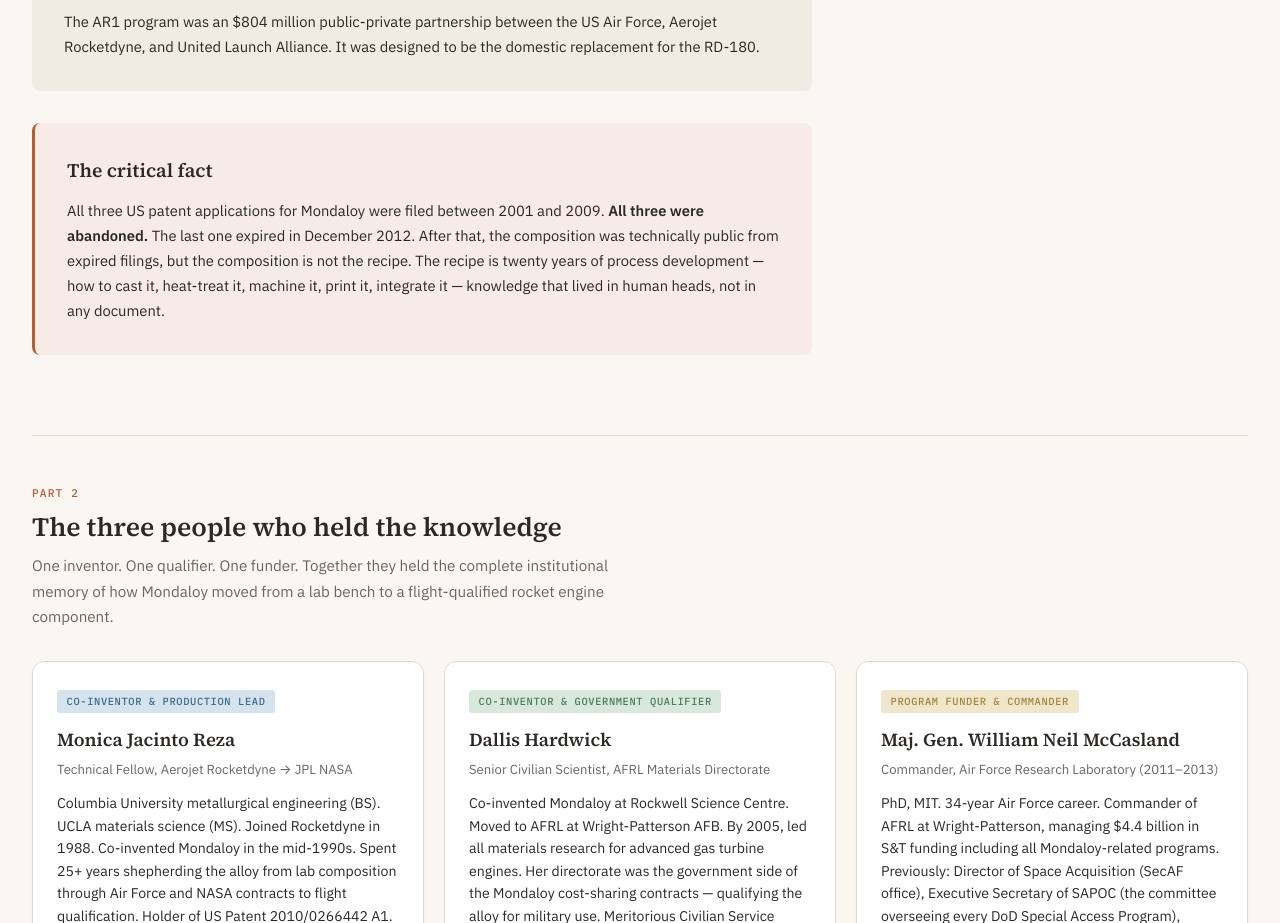
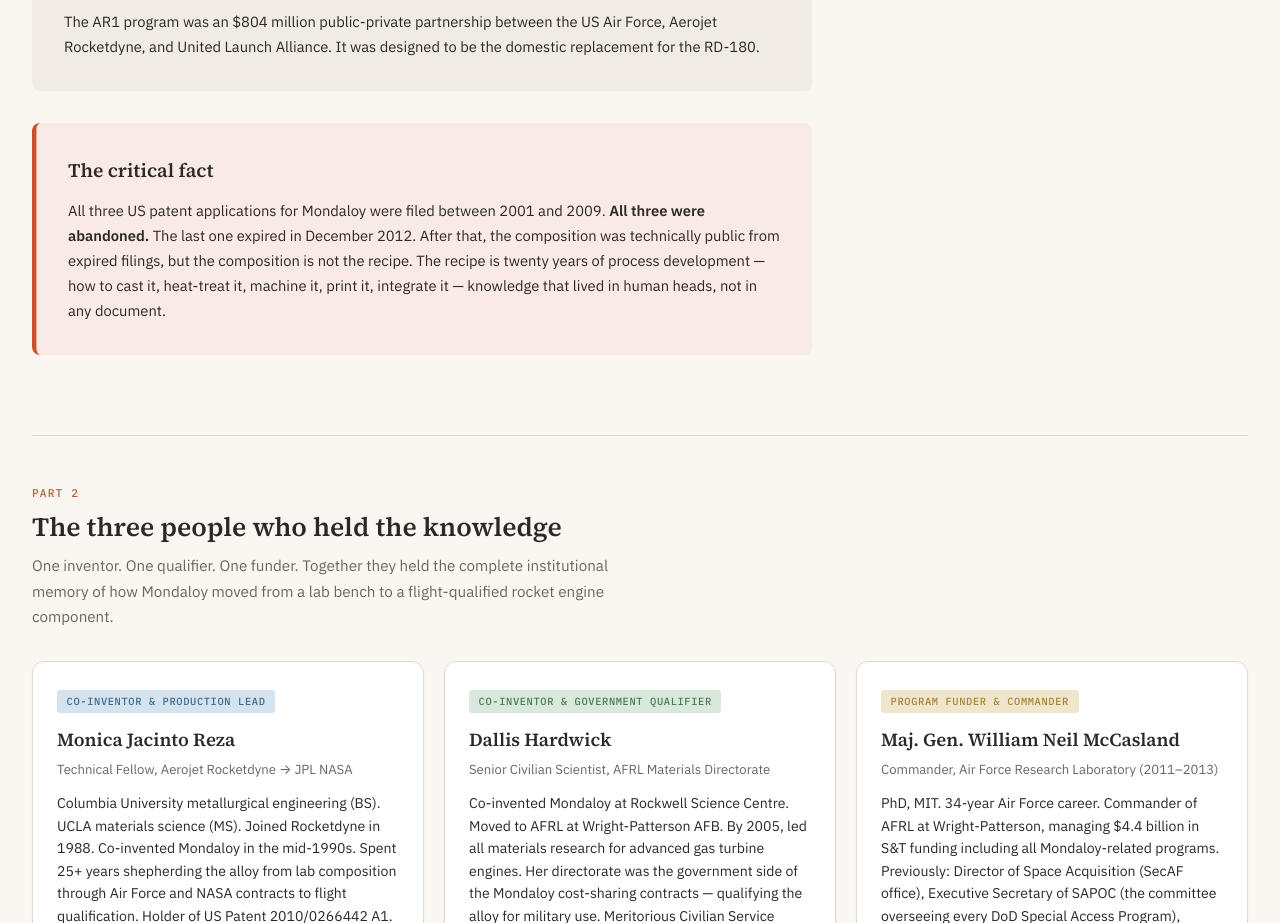
Before and after one commit to tomnowa/the-mandaloy-file, a plain HTML site: page index.html in a window 1280 px wide. Shown: the part 1125-2048 px from the top of the page. Drawn offline with Linux system fonts and the light colour scheme.

Commit message:
Restore critical fact card left highlight in dark mode

```diff
--- a/styles.css
+++ b/styles.css
@@ -20,6 +20,7 @@
   --accent: var(--md-sys-color-primary);
   --accent-light: var(--md-sys-color-primary-container);
   --accent-dark: var(--md-sys-color-on-primary-container);
+  --critical-highlight: #C94F2D;
   --blue: #3D6B8E;
   --blue-light: #D4E3ED;
   --green: #4A7C59;
@@ -50,6 +51,7 @@
   --md-sys-color-primary: #E29D78;
   --md-sys-color-primary-container: #5C3423;
   --md-sys-color-on-primary-container: #FFDCCB;
+  --critical-highlight: #E47A56;
   --text-tertiary: #A69B91;
   --blue: #8AB4D6;
   --blue-light: #243743;
@@ -317,8 +319,9 @@
 }
 .explainer-box p:last-child { margin-bottom: 0; }
 .explainer-box--critical {
-  background: color-mix(in srgb, var(--accent) 12%, var(--bg-card) 88%);
-  border-left: 3px solid var(--accent);
+  background: color-mix(in srgb, var(--critical-highlight) 12%, var(--bg-card) 88%);
+  border-left: 4px solid var(--critical-highlight);
+  box-shadow: inset 1px 0 0 color-mix(in srgb, var(--critical-highlight) 40%, transparent);
 }
 
 /* TIMELINE */
```
